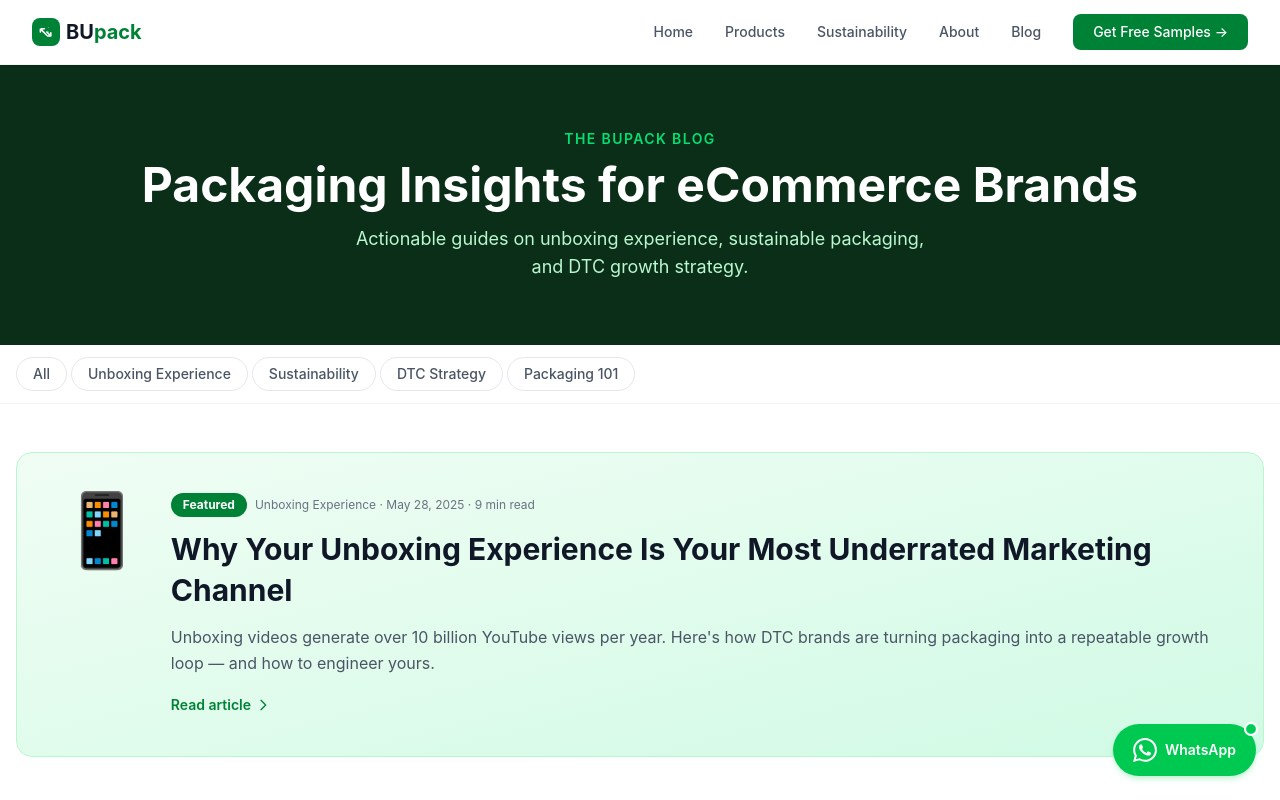
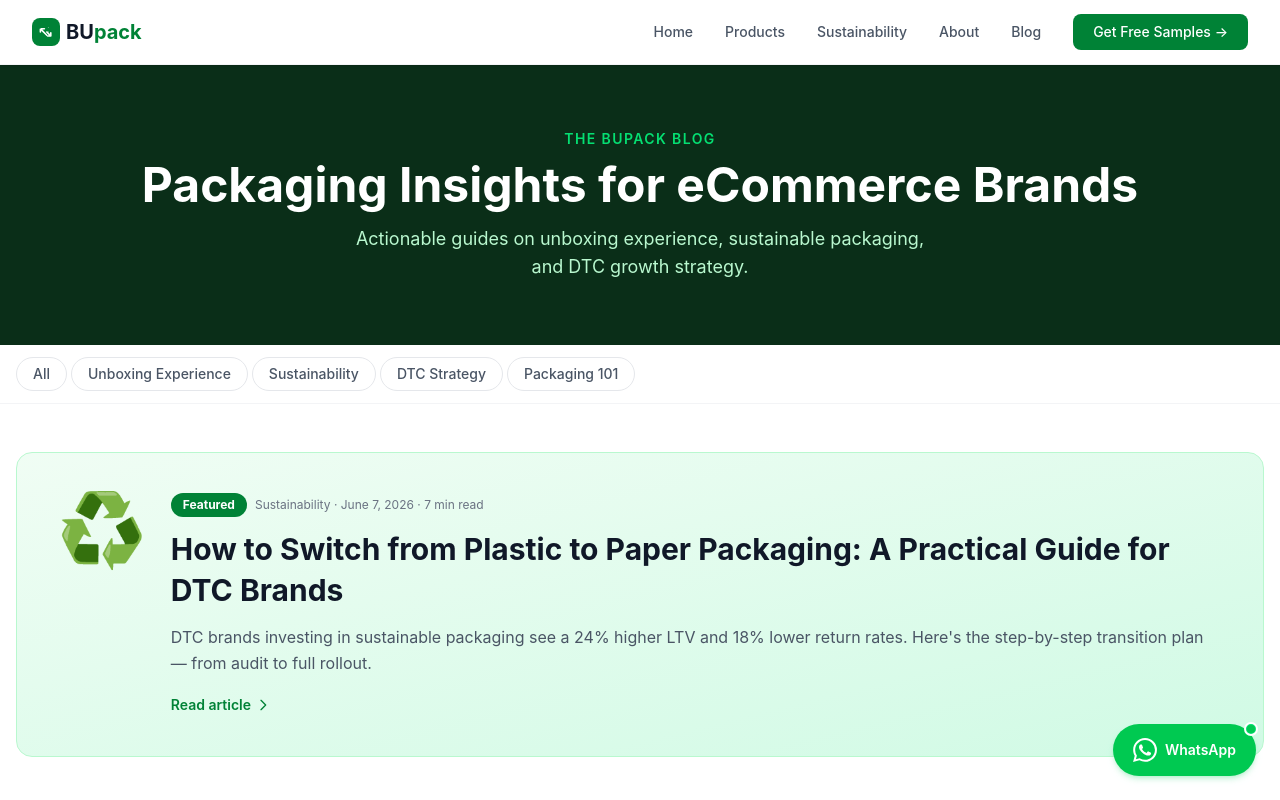
Before and after one commit to rocknjp/bupackeco, a Next.js app: page /blog in a window 1280 px wide. Shown: the top 800 px of the page. Built offline with nearby package versions, Linux system fonts and the light colour scheme.

Commit message:
feat: add new blog post — switch from plastic to paper packaging guide

```diff
--- a/app/blog/[slug]/page.tsx
+++ b/app/blog/[slug]/page.tsx
@@ -7,6 +7,69 @@ import { FAQSchema, BreadcrumbSchema, ArticleSchema } from "@/components/Schema"
 // Blog post data — shared with /blog page.tsx
 // ============================================================
 const posts = [
+  {
+    slug: "switch-plastic-to-paper-packaging-dtc-guide",
+    title: "How to Switch from Plastic to Paper Packaging: A Practical Guide for DTC Brands",
+    excerpt:
+      "DTC brands investing in sustainable packaging see a 24% higher LTV and 18% lower return rates. Here's the step-by-step transition plan — from audit to full rollout.",
+    category: "Sustainability",
+    date: "June 7, 2026",
+    readTime: "7 min",
+    emoji: "♻️",
+    body: `
+## Plastic-Free Packaging Is No Longer Optional
+
+By 2026, **73% of US consumers** say they actively prefer brands using sustainable packaging. For DTC brands, the writing is on the wall — and so is the ROI.
+
+A recent Shopify survey found that brands that switched to eco-friendly paper packaging saw an average **24% higher customer lifetime value (LTV)** and **18% lower return rates** compared to their plastic-packaged peers. The reason is simple: customers who care about sustainability are more loyal, spend more per order, and leave more positive reviews.
+
+### Where to Start: The Packaging Audit
+
+Before you order a single box, do a packaging audit. Walk through your entire fulfillment process and catalog every piece of packaging material:
+
+**1. Outer packaging** — What does your customer see first? Poly mailer? Corrugated box? Branded mailer?
+
+**2. Inner protection** — Bubble wrap, air pillows, foam inserts? These are your lowest-hanging fruit for plastic reduction.
+
+**3. Tissue & wrapping** — Is it branded? Recyclable? Does it add to the unboxing or just add waste?
+
+**4. Inserts & cards** — Thank-you cards, discount codes, product care instructions. Are they on recyclable paper stock?
+
+**5. Tape & seals** — Plastic tape vs paper tape. Stickers and seals.
+
+### The Transition Roadmap
+
+| Phase | Timeline | Action | Cost Impact |
+|-------|----------|--------|-------------|
+| Phase 1 | Month 1 | Replace plastic inner protection with honeycomb paper / shredded kraft | 5-10% cost reduction |
+| Phase 2 | Month 2 | Switch from poly mailers to paper mailer boxes | 10-15% increase (offset by lower damage rates) |
+| Phase 3 | Month 3 | Upgrade to FSC-certified paper + soy-based ink | 5-8% increase (adds marketing value) |
+| Phase 4 | Month 6 | Full plastic-free certification + customer communication | Minimal ongoing cost |
+
+### Cost Myth-Busting: Paper vs Plastic
+
+Many brands assume paper packaging costs more. The reality is more nuanced:
+
+- **Poly mailers**: $0.15-0.30 per unit. Lightweight but zero branding, zero unboxing value.
+- **Kraft paper mailers**: $0.40-0.80 per unit. Slightly heavier but recyclable and printable.
+- **Custom paper mailer box**: $1.20-2.50 per unit. Full branding, better protection, lower damage rate.
+
+The hidden math: a custom paper mailer box might cost $1.50 more than a poly mailer — but if it reduces your return rate from 8% to 3% on a $35 product, that's roughly $1.75 saved per order in return processing costs alone.
+
+### Communicating Your Switch
+
+Don't make the switch silently. Your customers want to know:
+
+1. **Add a product page badge**: "Now shipped in 100% recyclable paper packaging"
+2. **Include an unboxing insert**: "Why we switched to paper" — explain the environmental impact
+3. **Update your FAQ**: Address common concerns (waterproofing, durability, cost)
+4. **Send an email**: Segment customers who've purchased before and announce the change
+
+### What BUpack Offers DTC Brands
+
+We specialize in helping eCommerce brands transition to paper-based packaging with flexible MOQ starting at 100 units. Every box is available in FSC-certified paper, printed with soy-based ink, and finished with water-based coatings. We also offer plastic-free shipping supplies including paper tape and kraft paper cushioning — so your entire unboxing experience can be 100% recyclable.
+`,
+  },
   {
     slug: "unboxing-experience-drives-dtc-growth",
     title: "Why Your Unboxing Experience Is Your Most Underrated Marketing Channel",
--- a/app/blog/page.tsx
+++ b/app/blog/page.tsx
@@ -11,6 +11,17 @@ const categories = ["All", "Unboxing Experience", "Sustainability", "DTC Strateg
 
 const posts = [
   {
+    slug: "switch-plastic-to-paper-packaging-dtc-guide",
+    title: "How to Switch from Plastic to Paper Packaging: A Practical Guide for DTC Brands",
+    excerpt:
+      "DTC brands investing in sustainable packaging see a 24% higher LTV and 18% lower return rates. Here's the step-by-step transition plan — from audit to full rollout.",
+    category: "Sustainability",
+    date: "June 7, 2026",
+    readTime: "7 min",
+    featured: true,
+    emoji: "♻️",
+  },
+  {
     slug: "unboxing-experience-drives-dtc-growth",
     title: "Why Your Unboxing Experience Is Your Most Underrated Marketing Channel",
     excerpt:
@@ -18,7 +29,7 @@ const posts = [
     category: "Unboxing Experience",
     date: "May 28, 2025",
     readTime: "9 min",
-    featured: true,
+    featured: false,
     emoji: "📱",
   },
   {
--- a/app/sitemap.ts
+++ b/app/sitemap.ts
@@ -17,6 +17,7 @@ const staticRoutes = [
   "/contact",
   "/eco",
   "/blog",
+  "/blog/switch-plastic-to-paper-packaging-dtc-guide",
   "/blog/unboxing-experience-drives-dtc-growth",
   "/blog/eco-packaging-guide-dtc-brands-2025",
   "/blog/subscription-box-packaging-design",
```
